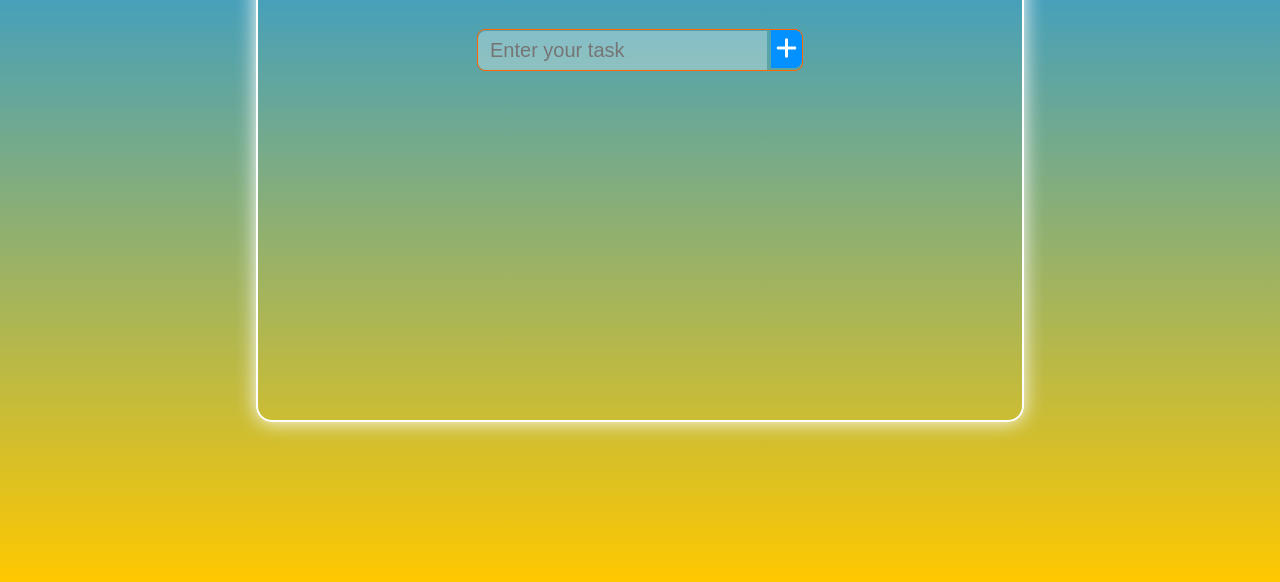
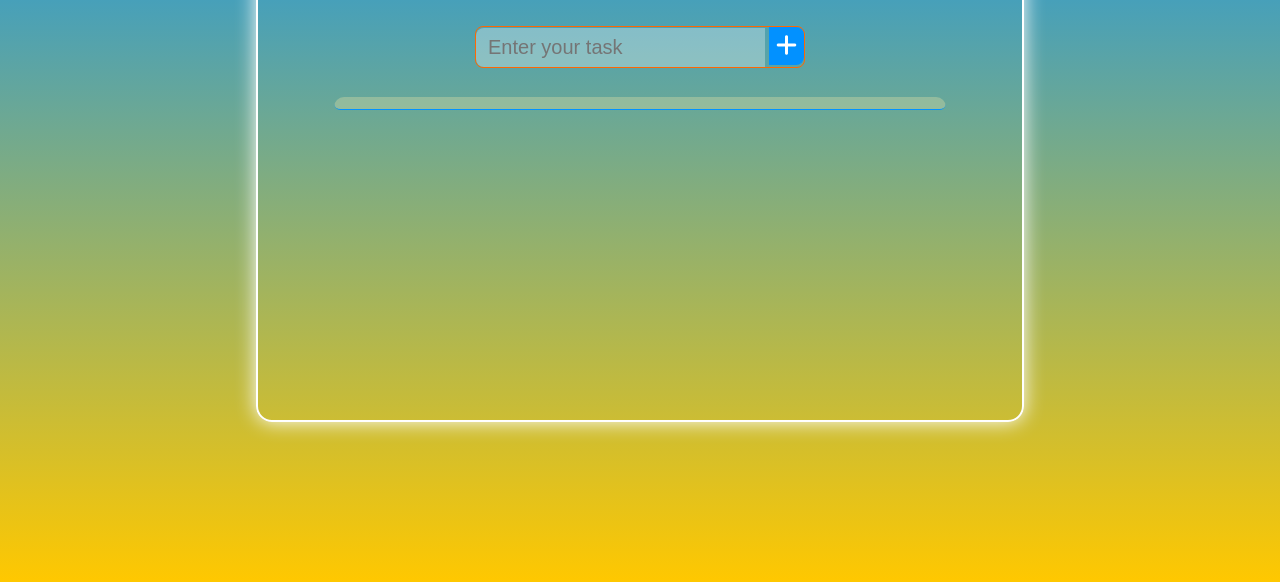
Before and after one commit to Rohit3920/OctaNet-task2--To-Do-List, a plain HTML site: page index.html in a window 1280 px wide. Both pictures are taken after a click on the button 786 px from the left and 267 px from the top of the page. Shown: the part 218-800 px from the top of the page. Drawn offline with Linux system fonts and the light colour scheme.

Commit message:
AddTask Event : Click to button add task (li tag add in ul tag) in the list, and styled in task list

```diff
--- a/index.html
+++ b/index.html
@@ -23,13 +23,13 @@
 
         <div class="insert-task">
             <input type="text" id="addTask" placeholder="Enter your task">
-            <button type="button">
+            <button type="button" onclick="addItem()">
                 <i class="fa-solid fa-plus"></i>
             </button>
         </div>
 
         <div class="box">
-            <ul class="list-item">
+            <ul class="list-item" id="listGroup">
 
             </ul>
         </div>
--- a/script.js
+++ b/script.js
@@ -1,2 +1,16 @@
 console.warn("Octa Net Task No. 2");
-console.log("To Do List")
+console.log("To Do List");
+
+
+function addItem() {
+    var inValue = document.getElementById('addTask');
+    var task = inValue.value;
+    console.log(task);
+
+    var listGroup = document.getElementById("listGroup")
+
+    const li = document.createElement("li");
+    li.textContent = task;
+
+    listGroup.appendChild(li)
+}
--- a/style.css
+++ b/style.css
@@ -38,7 +38,8 @@ body {
 }
 
 .container .insert-task {
-    margin: 2em;
+    width: fit-content;
+    margin: 1.8em;
     border: 1px solid #ff6702;
     border-radius: 8px;
 }
@@ -56,7 +57,36 @@ body {
     background-color: #0291ff;
     color: white;
     font-size: 24px;
-    padding: 5px;
+    padding: 5px 7px;
     border: none;
     border-radius: 0 8px 8px 0;
 }
+
+.box {
+    width: 100%;
+    display: flex;
+    flex-direction: column;
+    justify-content: center;
+    align-items: center;
+}
+
+.box .list-item {
+    width: 80%;
+    height: 12em;
+    list-style: none;
+    font-size: 22px;
+    text-align: center;
+    border-radius: 10px;
+    text-transform: capitalize;
+    overflow: auto;
+}
+
+.box .list-item li {
+    width: 100%;
+    background-color: #ffeca849;
+    color: rgb(12, 12, 12);
+    border-radius: 10px;
+    border-bottom: 1px solid #0291ff;
+    padding: 6px 10px 6px 20px;
+    text-align: left;
+}
```
